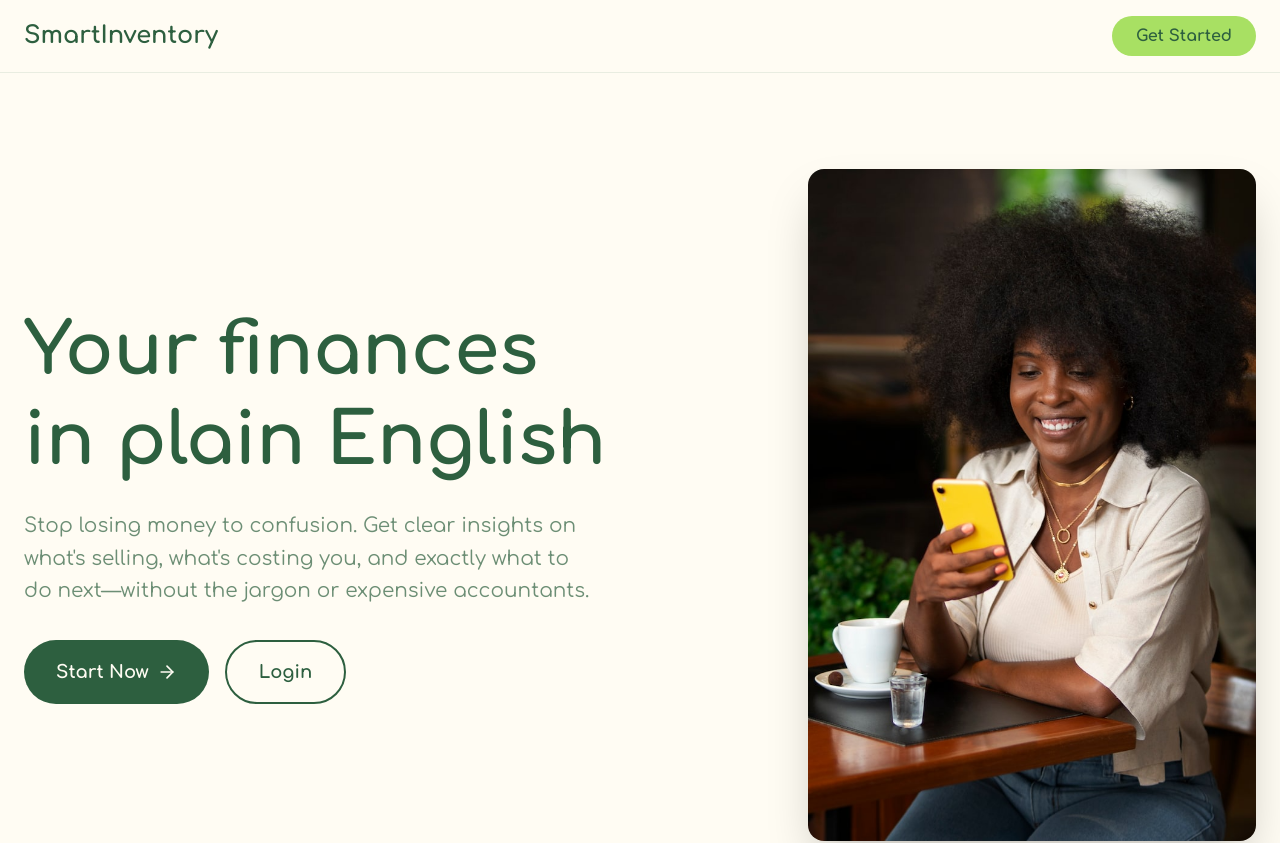
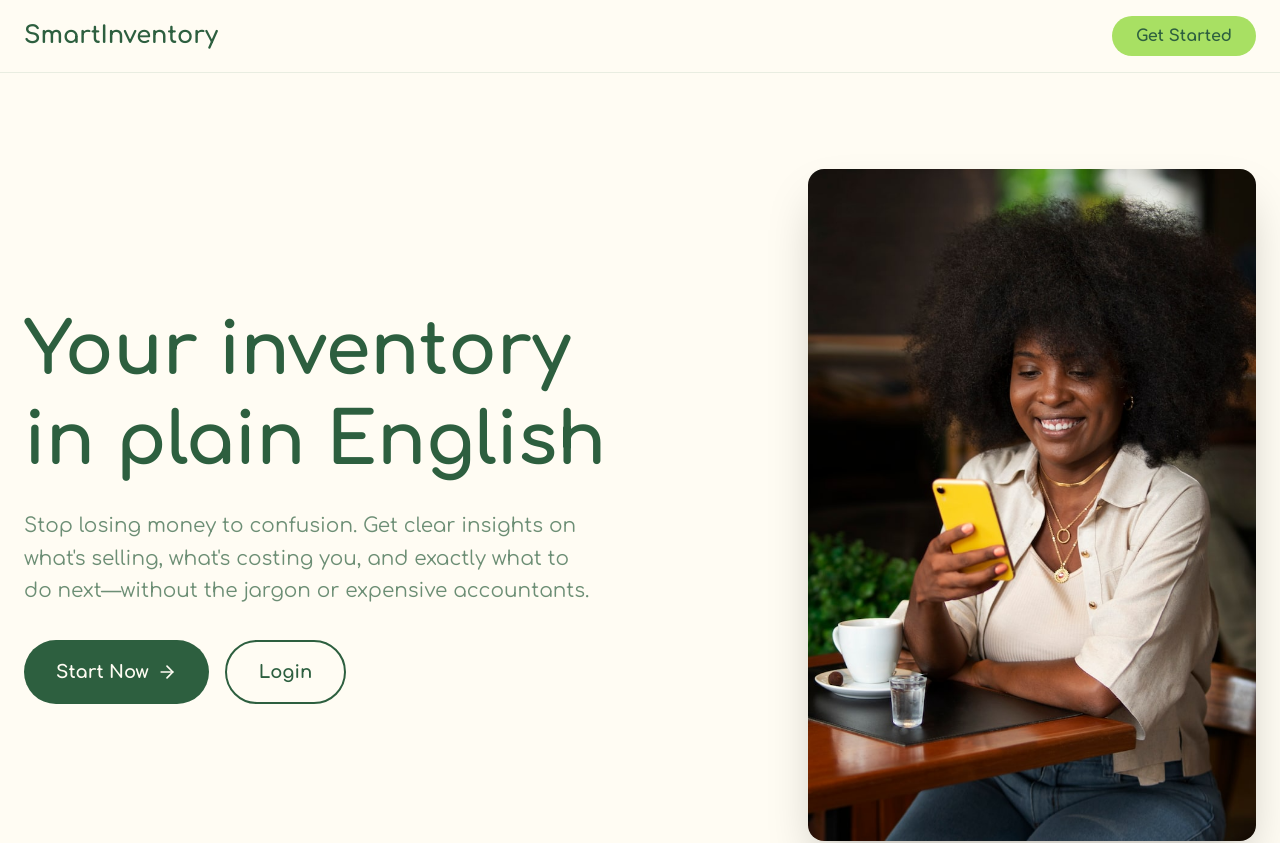
Before and after one commit to Incognitol07/smart-inventory, a Next.js app: page / in a window 1280 px wide. Shown: the top 843 px of the page. Built offline with nearby package versions, Linux system fonts and the light colour scheme.

Commit message:
Update hero section heading to reflect inventory focus

```diff
--- a/app/page.tsx
+++ b/app/page.tsx
@@ -124,7 +124,7 @@ export default function Home() {
                 transition={{ duration: 0.6 }}
                 className="text-6xl md:text-7xl font-bold text-deep-forest mb-6 leading-tight"
               >
-                Your finances in plain English
+                Your inventory in plain English
               </motion.h1>
               <motion.p
                 variants={fadeInUp}
```
